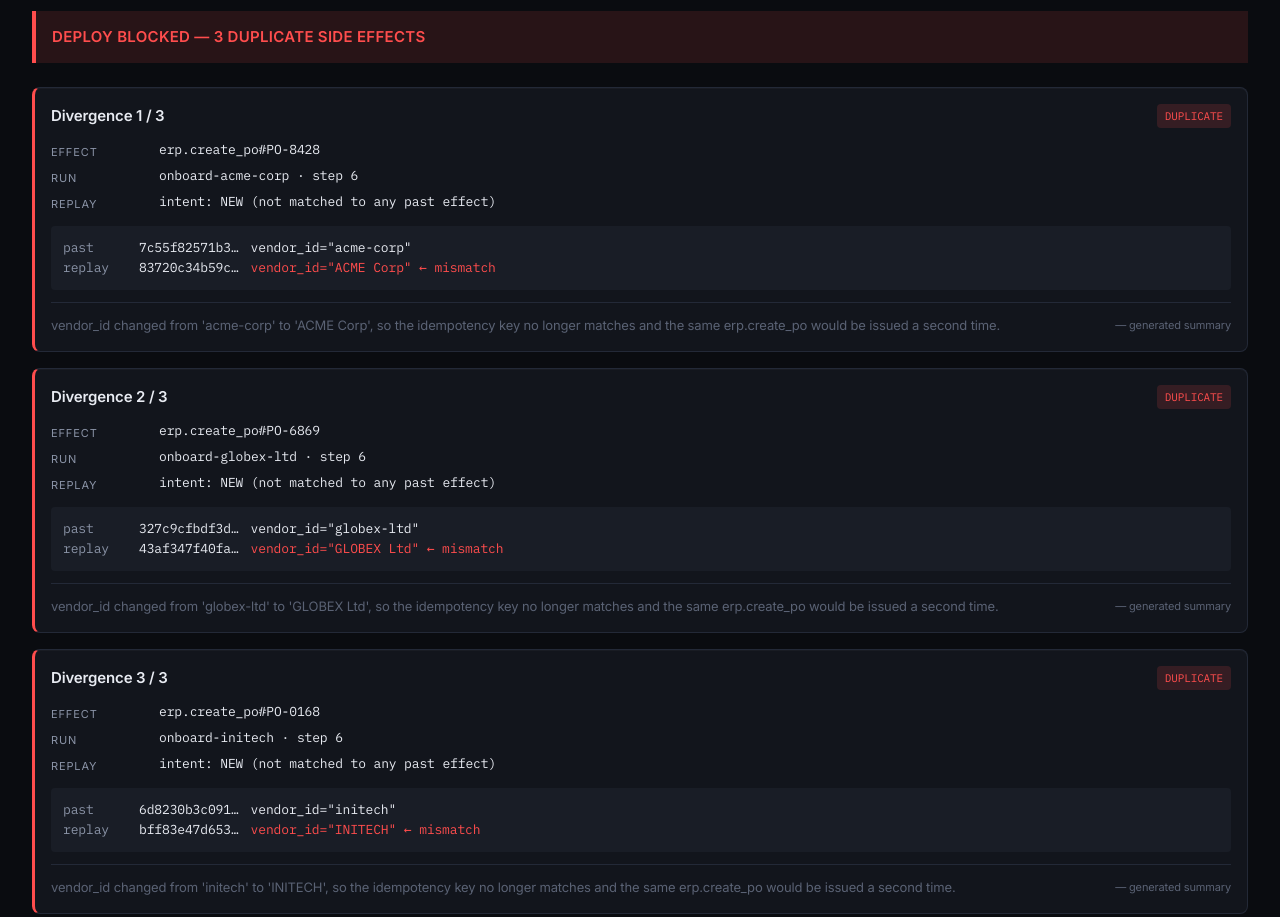
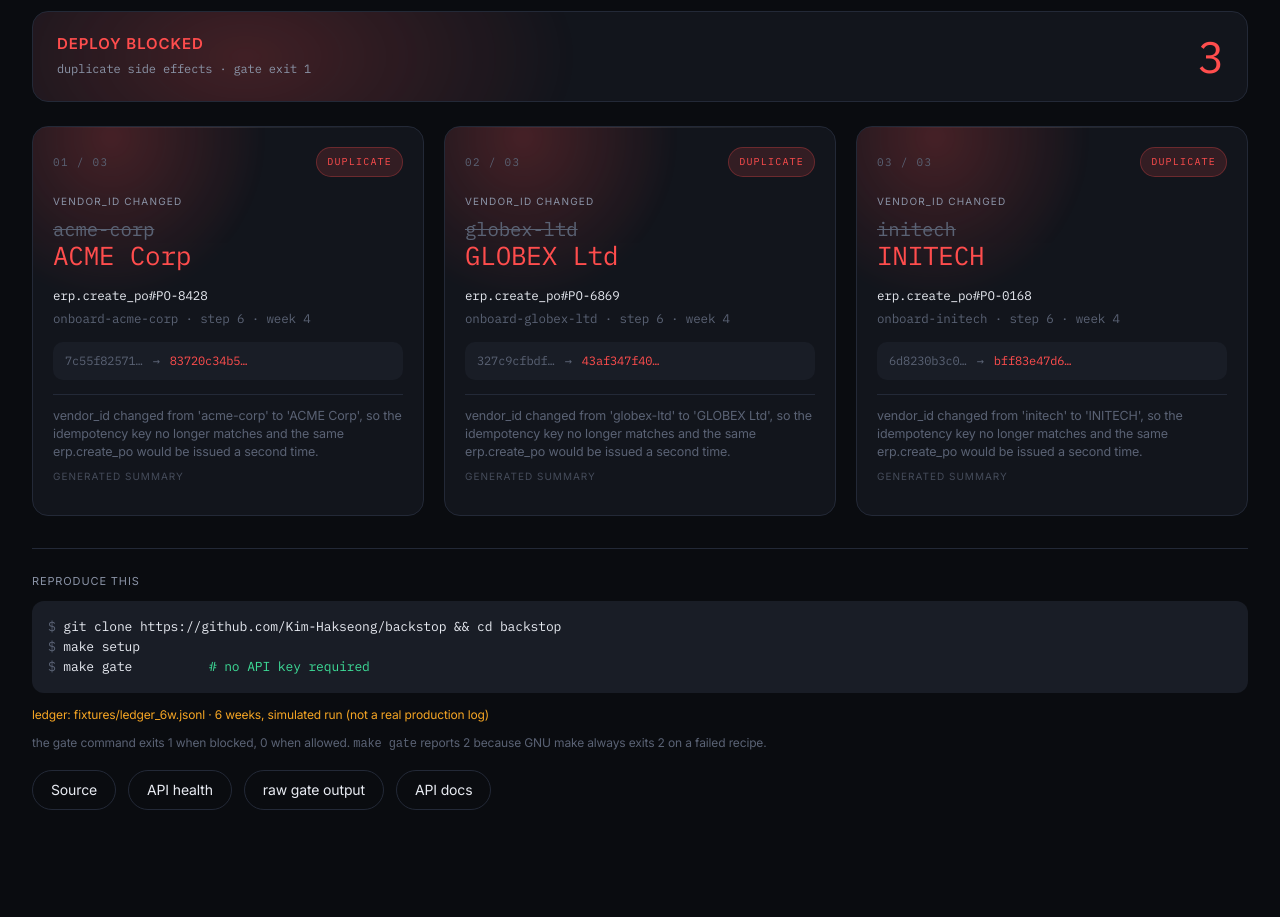
Before and after one commit to Kim-Hakseong/backstop, a plain HTML site: page api/static/index.html in a window 1280 px wide. Shown: the part 520-1437 px from the top of the page. After the commit the page ends 1378 px from the top, so only its background shows below. Drawn offline with Linux system fonts and the light colour scheme.

Commit message:
[P4] restyle divergence cards as a bento grid with semantic blooms
Three identical rounded rectangles stacked vertically, each repeating a
96px label column, read as a stock component rather than an instrument.

Cards now sit side by side in an auto-fit grid, and each has exactly one
focal point: what changed. The old value is struck through in dim, the new
value is large and in the verdict colour. The left 3px accent bar is
replaced by a single low-alpha radial bloom of the same colour -- colour as
light rather than as chrome. Labels that repeated per card are gone; the
values carry the hierarchy.

The banner gets the same treatment plus a 44px focal count, so DEPLOY
BLOCKED reads as an instrument value rather than a filled alert box. The
passed variant is identical with --pass and a zero.

Design.md updated: decorative gradients stay banned, one semantic bloom per
card is now allowed and specified as the replacement for the accent bar.

```diff
--- a/api/static/index.html
+++ b/api/static/index.html
@@ -56,42 +56,69 @@
     min-height:18px}
   .marker-note.clear{color:var(--fg-muted)}
 
-  .banner{margin:24px 0;padding:16px;border-left:4px solid var(--block);
-    background:rgba(255,77,77,0.12);font-weight:600;font-size:15px;text-transform:uppercase;
-    color:var(--block);letter-spacing:0.02em}
-  .banner.passed{border-left-color:var(--pass);background:rgba(61,220,151,0.12);color:var(--pass)}
+  .banner{--accent:var(--block);position:relative;overflow:hidden;isolation:isolate;
+    margin:24px 0;padding:22px 24px;border-radius:16px;border:1px solid var(--border);
+    background:var(--surface);display:flex;align-items:center;justify-content:space-between;gap:24px}
+  .banner.passed{--accent:var(--pass)}
+  .banner::before{content:"";position:absolute;z-index:-1;inset:-160% 55% -160% -10%;
+    background:radial-gradient(closest-side,var(--accent),transparent);opacity:0.20;filter:blur(4px)}
+  .banner .verdict{font-weight:600;font-size:15px;text-transform:uppercase;letter-spacing:0.06em;
+    color:var(--accent)}
+  .banner .sub{font-family:var(--mono);font-size:12px;color:var(--fg-muted);margin-top:5px}
+  .banner .count{font-family:var(--mono);font-size:44px;line-height:1;color:var(--accent);
+    font-variant-numeric:tabular-nums;letter-spacing:-0.02em}
 
-  .cards{display:flex;flex-direction:column;gap:16px}
-  .card{background:var(--surface);border:1px solid var(--border);border-left:3px solid var(--block);
-    border-radius:8px;padding:16px;box-shadow:0 1px 0 rgba(255,255,255,0.03) inset}
-  .card.MUTATED{border-left-color:var(--warn)} .card.MISSING{border-left-color:var(--info)}
-  .card-head{display:flex;justify-content:space-between;align-items:center;margin-bottom:12px}
-  .card-title{font-weight:600;font-size:15px;line-height:22px}
-  .badge{font-family:var(--mono);font-size:11px;text-transform:uppercase;border-radius:4px;
-    padding:2px 8px;background:rgba(255,77,77,0.15);color:var(--block)}
-  .badge.MUTATED{background:rgba(245,165,36,0.15);color:var(--warn)}
-  .badge.MISSING{background:rgba(76,141,255,0.15);color:var(--info)}
-  .row{display:flex;gap:12px;margin:4px 0}
-  .row .k{width:96px;flex:none;font-size:11px;text-transform:uppercase;color:var(--fg-muted);
-    letter-spacing:0.08em;padding-top:2px}
-  .row .v{font-family:var(--mono);font-size:13px;word-break:break-all}
-  .keydiff{background:var(--surface-2);border-radius:4px;padding:12px;margin-top:12px;
-    font-family:var(--mono);font-size:13px}
-  .keydiff div{display:flex;gap:12px}
-  .keydiff .who{color:var(--fg-muted);width:64px;flex:none}
-  .mismatch{color:var(--block)}
-  .narrative{margin-top:12px;padding-top:12px;border-top:1px solid var(--border);
-    color:var(--fg-dim);font-size:13px;display:flex;justify-content:space-between;gap:16px}
-  .narrative cite{font-style:normal;white-space:nowrap;color:var(--fg-dim);font-size:11px}
+  /* 분기 카드 — 벤토 그리드. 같은 직사각형을 세로로 쌓지 않는다.
+     각 카드의 주인공은 '무엇이 바뀌었나' 한 쌍이고, 나머지는 전부 보조로 내린다. */
+  .cards{display:grid;grid-template-columns:repeat(auto-fit,minmax(360px,1fr));gap:20px}
+  .card{--accent:var(--block);position:relative;overflow:hidden;isolation:isolate;
+    background:var(--surface);border:1px solid var(--border);border-radius:16px;
+    padding:20px 20px 18px;display:flex;flex-direction:column;gap:14px}
+  .card.MUTATED{--accent:var(--warn)} .card.MISSING{--accent:var(--info)}
+  /* 색은 테두리가 아니라 빛으로 — 좌측 3px 막대가 가장 기성품처럼 보이던 부분이다 */
+  .card::before{content:"";position:absolute;z-index:-1;inset:-40% 40% 55% -20%;
+    background:radial-gradient(closest-side,var(--accent),transparent);opacity:0.22;
+    filter:blur(4px);pointer-events:none}
+  .card::after{content:"";position:absolute;z-index:-1;inset:0 0 auto 0;height:1px;
+    background:linear-gradient(90deg,transparent,rgba(255,255,255,0.10),transparent)}
+
+  .card header{display:flex;align-items:center;justify-content:space-between}
+  .idx{font-family:var(--mono);font-size:11px;color:var(--fg-dim);letter-spacing:0.12em}
+  .badge{font-family:var(--mono);font-size:10px;text-transform:uppercase;letter-spacing:0.12em;
+    border-radius:999px;padding:4px 10px;color:var(--accent);
+    background:color-mix(in srgb,var(--accent) 14%,transparent);
+    border:1px solid color-mix(in srgb,var(--accent) 28%,transparent)}
+
+  /* 주인공: 값이 어떻게 바뀌었나 */
+  .shift{display:flex;flex-direction:column;gap:2px;font-family:var(--mono);
+    font-variant-numeric:tabular-nums}
+  .shift .cap{font-family:var(--ui);font-size:10px;letter-spacing:0.12em;text-transform:uppercase;
+    color:var(--fg-muted);margin-bottom:6px}
+  .shift .from{font-size:19px;color:var(--fg-dim);text-decoration:line-through;
+    text-decoration-color:var(--fg-dim);text-decoration-thickness:1px}
+  .shift .to{font-size:26px;line-height:1.15;color:var(--accent);letter-spacing:-0.01em}
+
+  .meta{display:flex;flex-direction:column;gap:3px;font-family:var(--mono);font-size:12.5px}
+  .meta .eff{color:var(--fg)}
+  .meta .loc{color:var(--fg-dim)}
+
+  .keys{display:flex;align-items:center;gap:10px;font-family:var(--mono);font-size:12px;
+    background:var(--surface-2);border-radius:10px;padding:9px 12px;color:var(--fg-dim)}
+  .keys .arr{color:var(--fg-dim)} .keys .k2{color:var(--accent)}
+
+  .narrative{margin-top:auto;padding-top:12px;border-top:1px solid var(--border);
+    color:var(--fg-dim);font-size:12.5px;line-height:18px}
+  .narrative cite{display:block;font-style:normal;margin-top:6px;color:var(--fg-dim);
+    opacity:0.7;font-size:10px;letter-spacing:0.1em;text-transform:uppercase}
 
   .cta{border-top:1px solid var(--border);margin-top:32px;padding:24px 0 48px}
-  pre{background:var(--surface-2);border-radius:4px;padding:16px;font-family:var(--mono);
+  pre{background:var(--surface-2);border-radius:12px;padding:16px;font-family:var(--mono);
     font-size:13px;overflow-x:auto;margin:12px 0}
   .cmt{color:var(--pass)} .dollar{color:var(--fg-dim)}
   .note{color:var(--warn);font-size:12px}
   .foot{color:var(--fg-dim);font-size:12px;margin-top:8px}
   .links{display:flex;gap:12px;margin-top:16px;flex-wrap:wrap}
-  .links a{border:1px solid var(--border);border-radius:6px;padding:8px 16px;color:var(--fg);
+  .links a{border:1px solid var(--border);border-radius:999px;padding:9px 18px;color:var(--fg);
     text-decoration:none;font-size:14px}
   .links a:hover{border-color:var(--border-strong)}
 </style>
@@ -177,9 +204,12 @@
   const banner = document.getElementById('banner');
   const n = block.counts.DUPLICATE;
   banner.className = 'banner' + (block.blocked ? '' : ' passed');
-  banner.textContent = block.blocked
-    ? `Deploy blocked — ${n} duplicate side effect${n===1?'':'s'}`
-    : 'Deploy allowed — 0 duplicate side effects';
+  banner.innerHTML = `
+    <div>
+      <div class="verdict">${block.blocked ? 'Deploy blocked' : 'Deploy allowed'}</div>
+      <div class="sub">duplicate side effect${n===1?'':'s'} · gate exit ${block.blocked ? 1 : 0}</div>
+    </div>
+    <div class="count">${n}</div>`;
 
   const note = document.getElementById('note');
   note.className = 'marker-note' + (block.divergences.length ? '' : ' clear');
@@ -197,20 +227,29 @@
   const el = document.createElement('div');
   el.className = 'card ' + d.kind;
   el.id = 'card-' + i;
-  const short = k => k ? k.slice(0,12) + '…' : '—';
+  const short = k => k ? k.slice(0,10) + '…' : '—';
+  const pad = n => String(n).padStart(2,'0');
+  const week = d.t == null ? '' : ' · week ' + Math.min(6, Math.floor(d.t*6)+1);
+  const fromV = JSON.stringify(d.past_value ?? '—').replace(/^"|"$/g,'');
+  const toV   = JSON.stringify(d.replay_value ?? '—').replace(/^"|"$/g,'');
   el.innerHTML = `
-    <div class="card-head">
-      <div class="card-title">Divergence ${i+1} / ${total}</div>
-      <div class="badge ${d.kind}">${d.kind}</div>
+    <header>
+      <span class="idx">${pad(i+1)} / ${pad(total)}</span>
+      <span class="badge ${d.kind}">${d.kind}</span>
+    </header>
+    <div class="shift">
+      <span class="cap">${d.mismatch_field || 'value'} changed</span>
+      <span class="from">${fromV}</span>
+      <span class="to">${toV}</span>
     </div>
-    <div class="row"><div class="k">Effect</div><div class="v">${d.target || d.tool_name}</div></div>
-    <div class="row"><div class="k">Run</div><div class="v">${d.run_id} · step ${d.step_index}</div></div>
-    <div class="row"><div class="k">Replay</div><div class="v">intent: NEW (not matched to any past effect)</div></div>
-    <div class="keydiff">
-      <div><span class="who">past</span><span>${short(d.past_key)}</span><span>${d.mismatch_field}=${JSON.stringify(d.past_value)}</span></div>
-      <div><span class="who">replay</span><span>${short(d.replay_key)}</span><span class="mismatch">${d.mismatch_field}=${JSON.stringify(d.replay_value)} ← mismatch</span></div>
+    <div class="meta">
+      <span class="eff">${d.target || d.tool_name}</span>
+      <span class="loc">${d.run_id} · step ${d.step_index}${week}</span>
     </div>
-    ${d.narrative ? `<div class="narrative"><span>${d.narrative}</span><cite>— generated summary</cite></div>` : ''}`;
+    <div class="keys">
+      <span>${short(d.past_key)}</span><span class="arr">→</span><span class="k2">${short(d.replay_key)}</span>
+    </div>
+    ${d.narrative ? `<p class="narrative">${d.narrative}<cite>generated summary</cite></p>` : ''}`;
   return el;
 }
 
```
Also changed, not shown: 1 other file.
